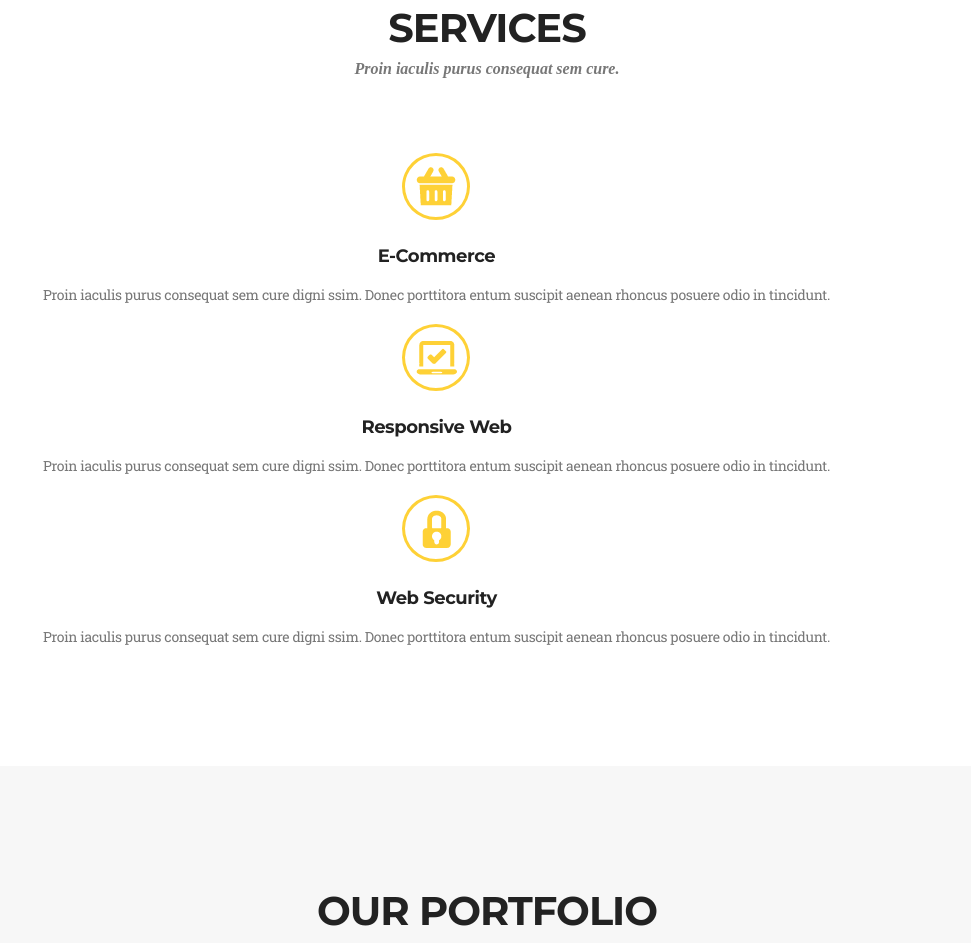
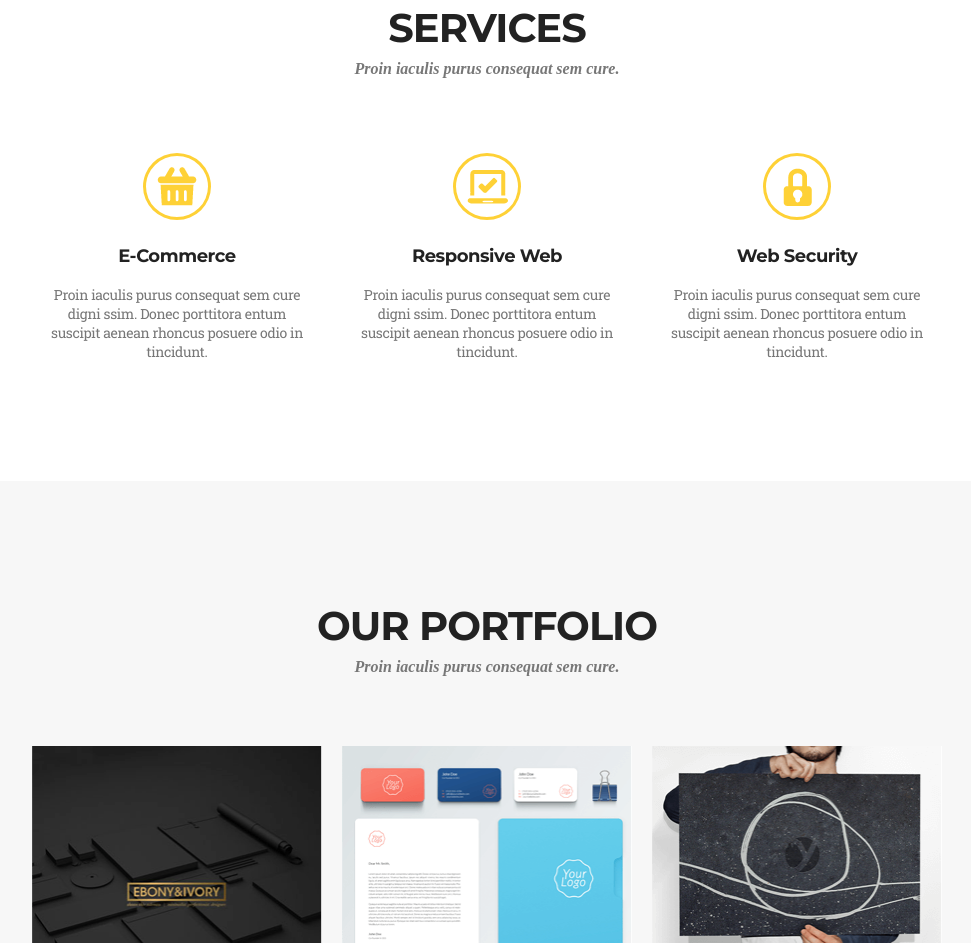
Before and after one commit to SokolowskiT/Golden_PSD_to_HTML, a plain HTML site: page index.html in a window 1280 px wide. Shown: the part 837-1780 px from the top of the page, without its empty margins (153-1124 px from the left). Drawn offline with Linux system fonts and the light colour scheme; a web font is replaced by a local one.

Commit message:
Update HTML/CSS files - refactoring

```diff
--- a/css/styles.css
+++ b/css/styles.css
@@ -161,14 +161,14 @@ ul {
 .servicesList {
 	display: flex;
 	flex-wrap: wrap;
-	justify-content: space-between;
+	justify-content: center;
 	text-align: center;
 	margin: 65px 0 0;
 }
 
 .servicesListItem {
-	margin: 10px 26px;
-	display: block;
+	margin: 10px 20px;
+	width: 270px;
 }
 
 .servicesCircle {
```
